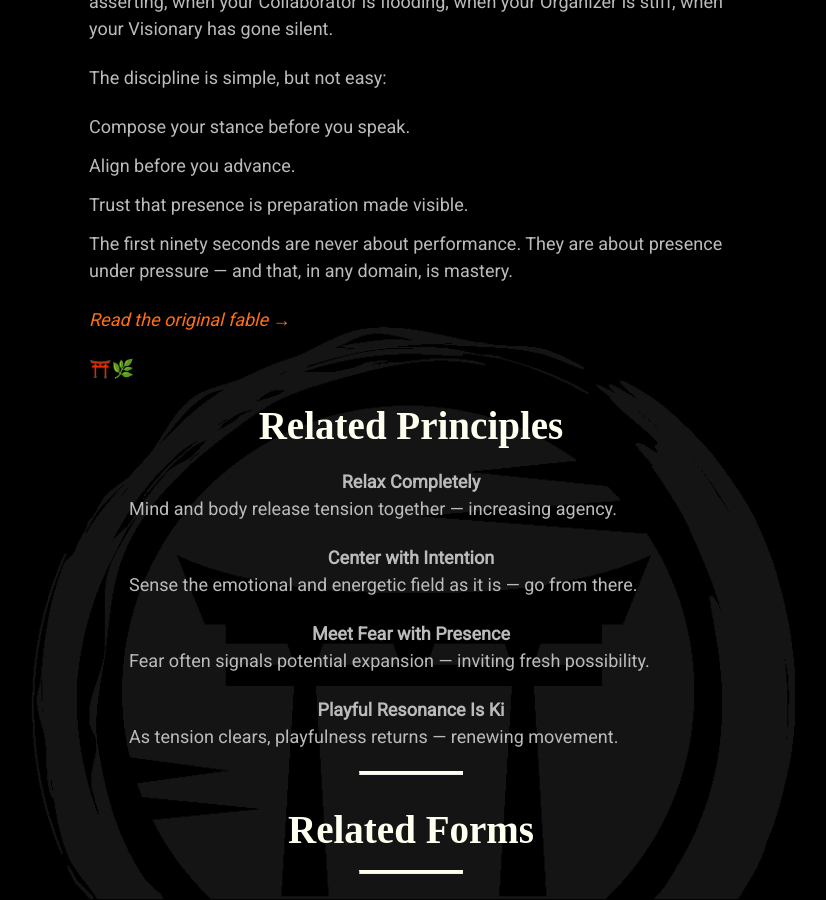
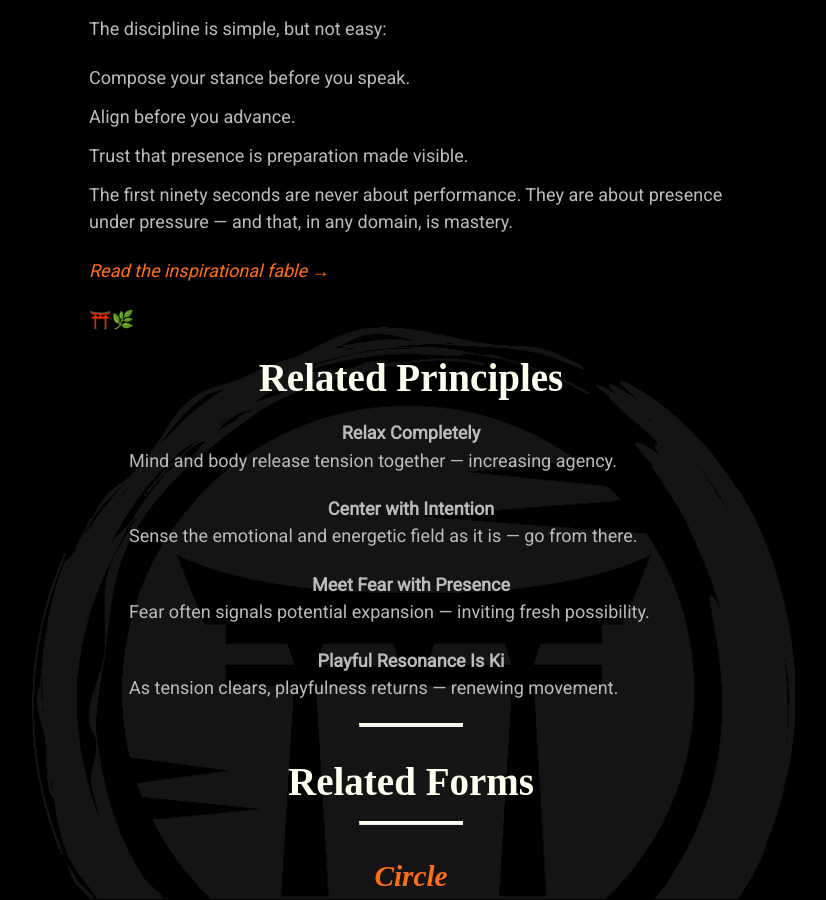
Before and after one commit to mindset-dojo/mindset-dojo.github.io, a Jekyll site: the page built from _insights/2025-11-03-art-of-the-first-ninety-seconds.md, in a window 1280 px wide and 900 px high, scrolled down 1149 px. Shown: the whole window, without its empty margins (229-1055 px from the left). Built offline with Jekyll 4.4.1, drawn with Linux system fonts in a browser that asks for light colours; some web fonts are replaced; some of the changed text lies outside the part shown.

Commit message:
feat: add cross linkage of fable and meta reflection to 90 seconds

```diff
--- a/_insights/2025-11-03-art-of-the-first-ninety-seconds.md
+++ b/_insights/2025-11-03-art-of-the-first-ninety-seconds.md
@@ -19,8 +19,6 @@
   - resonate
 excerpt: "A meta reflection on composing Driver, Organizer, Collaborator, and Visionary energies within the first ninety seconds to regulate trust."
 ---
-
-[Read the original fable →](../fable-of-the-first-ninety-seconds)
 
 When time is scarce and attention fragmented, leaders often mistake speed for strength. But in the Dojo, we learn that speed without stance is chaos. The first ninety seconds reveal the true discipline of energy intelligence.
 
@@ -47,4 +45,4 @@
 The first ninety seconds are never about performance.
 They are about presence under pressure — and that, in any domain, is mastery.
 
-[Read the original fable →](../fable-of-the-first-ninety-seconds)
+[Read the inspirational fable →](../fable-of-the-first-ninety-seconds)
```
Also changed, not shown: _insights/2025-11-03-fable-of-the-first-ninety-seconds.md (+0 -2 lines).
